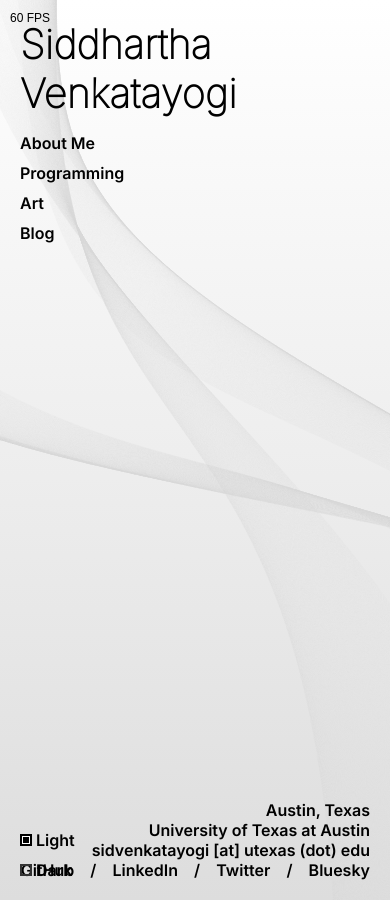
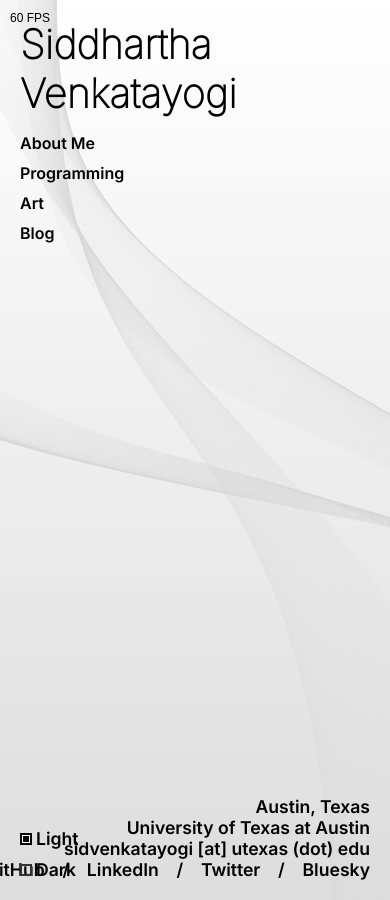
Before and after one commit to sidvenkatayogi/sidvenkatayogi.github.io, a Jekyll site: the page built from index.html, in a window 390 px wide. Built offline with Jekyll 4.4.1, drawn with Linux system fonts in a browser that asks for light colours.

Commit message:
mobile stuff

```diff
--- a/assets/css/main.scss
+++ b/assets/css/main.scss
@@ -402,12 +402,7 @@
     background-color: #000; /* Inner border black */
 }
 
-html.dark-mode .theme-option input[type="radio"]#dark-mode:checked {
-    border-color: #fff; /* Outer border white */
-    background-color: #000; /* Inner border black */
-}
-
-.theme-option input[type="radio"]#dark-mode:checked::before {
+html.dark-mode .theme-option input[type="radio"]#dark-mode:checked::before {
     background-color: #fff; /* Fill white */
     content: '';
     display: block;
@@ -446,3 +441,17 @@
   width: 100%;
   height: 100%;
 }
+
+@media screen and (max-width: 768px) {
+    .theme-option label,
+    .footer p,
+    .content p {
+        font-size: 1.1em; /* Increase font size for specific elements */
+    }
+
+    .wrapper {
+        padding-top: 250px; /* Move content lower */
+        -webkit-mask-image: linear-gradient(to bottom, transparent 0%, transparent 195px, black 245px, black calc(100% - 175px), transparent calc(100% - 125px), transparent 100%);
+        mask-image: linear-gradient(to bottom, transparent 0%, transparent 195px, black 245px, black calc(100% - 175px), transparent calc(100% - 125px), transparent 100%);
+    }
+}
```
Also changed, not shown: 3 other files.
